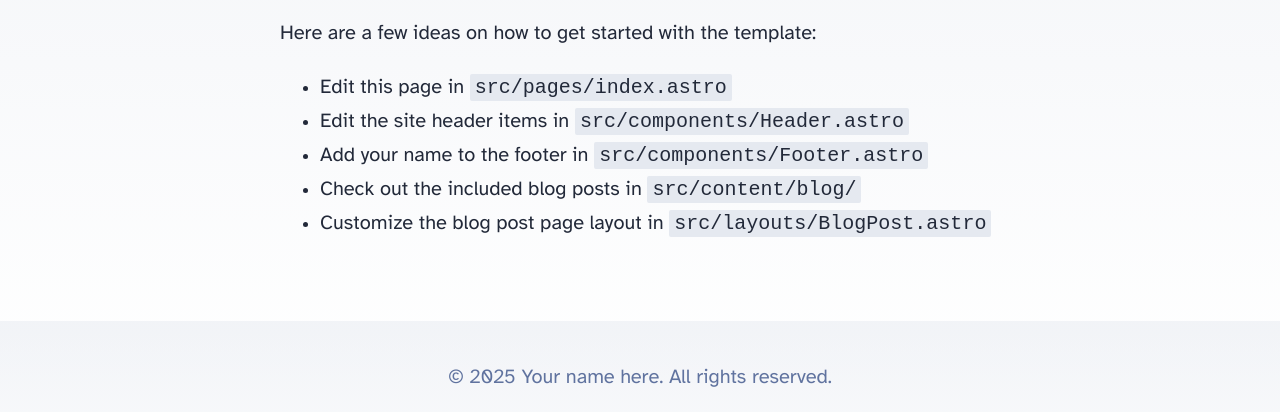
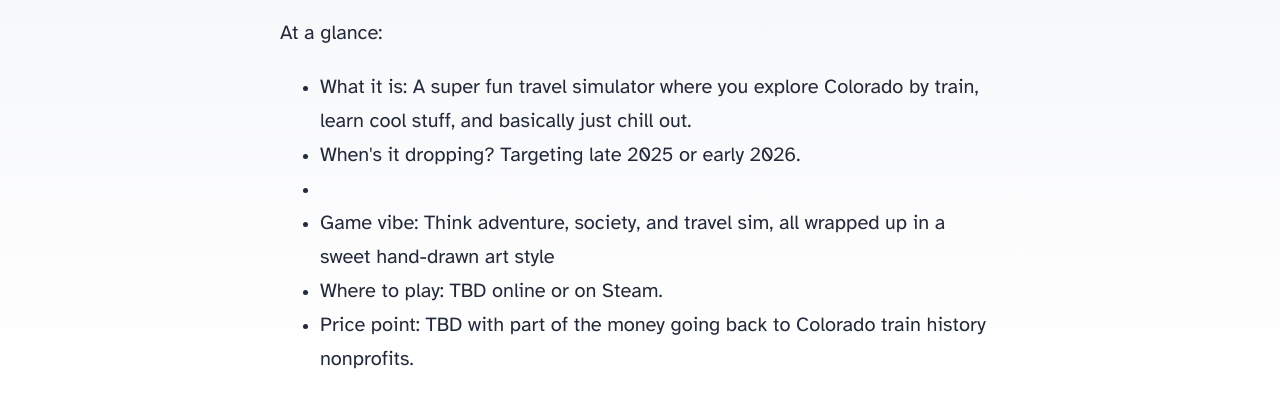
Before and after one commit to BSA-Consulting-LLC/travelbytraingamewebsite, an Astro site: page / in a window 1280 px wide. Shown: the part 214-626 px from the top of the page. Built offline with nearby package versions, Linux system fonts and the light colour scheme; Astro itself is replaced by a stand-in of ours.

Commit message:
done with main page for now

```diff
--- a/src/pages/index.astro
+++ b/src/pages/index.astro
@@ -14,16 +14,14 @@
 		<Header />
 		<main>
 			<h1>Hello, 🚂 Traveler!</h1>
-			<p>Here are a few ideas on how to get started with the template:</p>
+			<p>At a glance:</p>
 			<ul>
-				<li>Edit this page in <code>src/pages/index.astro</code></li>
-				<li>Edit the site header items in <code>src/components/Header.astro</code></li>
-				<li>Add your name to the footer in <code>src/components/Footer.astro</code></li>
-				<li>Check out the included blog posts in <code>src/content/blog/</code></li>
-				<li>Customize the blog post page layout in <code>src/layouts/BlogPost.astro</code></li>
+				<li>What it is: A super fun travel simulator where you explore Colorado by train, learn cool stuff, and basically just chill out.</li>
+				<li>When's it dropping? Targeting late 2025 or early 2026.<li>
+				<li>Game vibe: Think adventure, society, and travel sim, all wrapped up in a sweet hand-drawn art style</li>
+				<li>Where to play: TBD online or on Steam.</li>
+				<li>Price point: TBD with part of the money going back to Colorado train history nonprofits.</li>
 			</ul>
-			</p>
-			<p>
 			</p>
 		</main>
 		<Footer />
```
